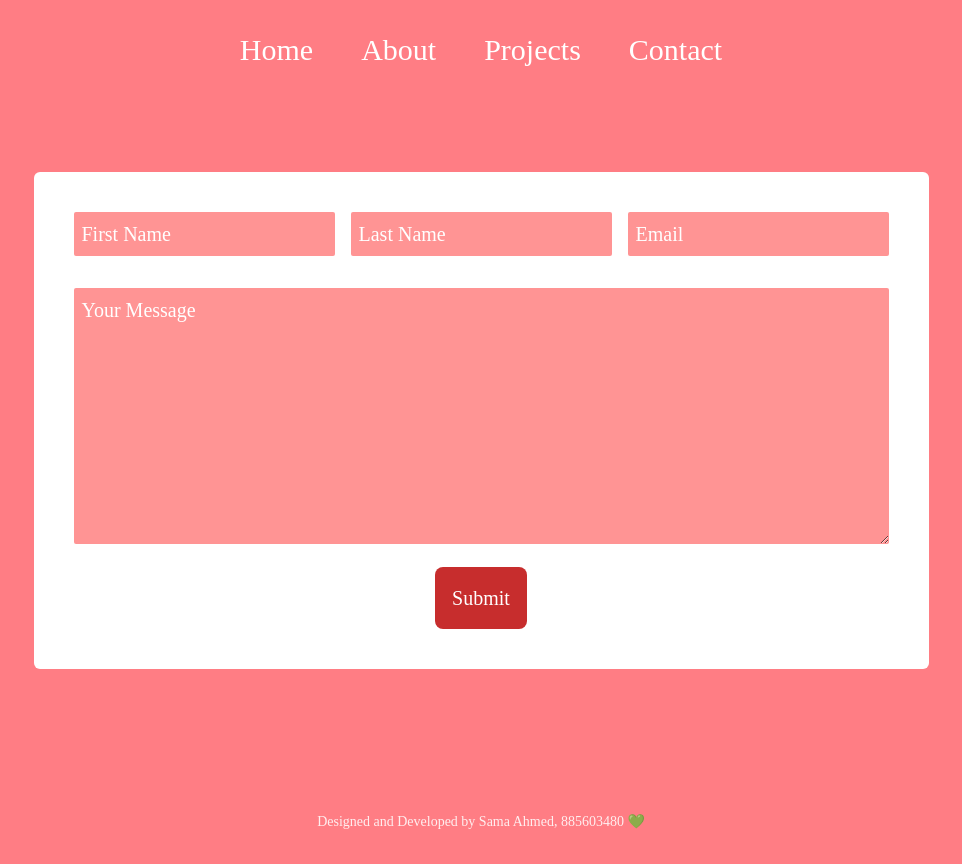
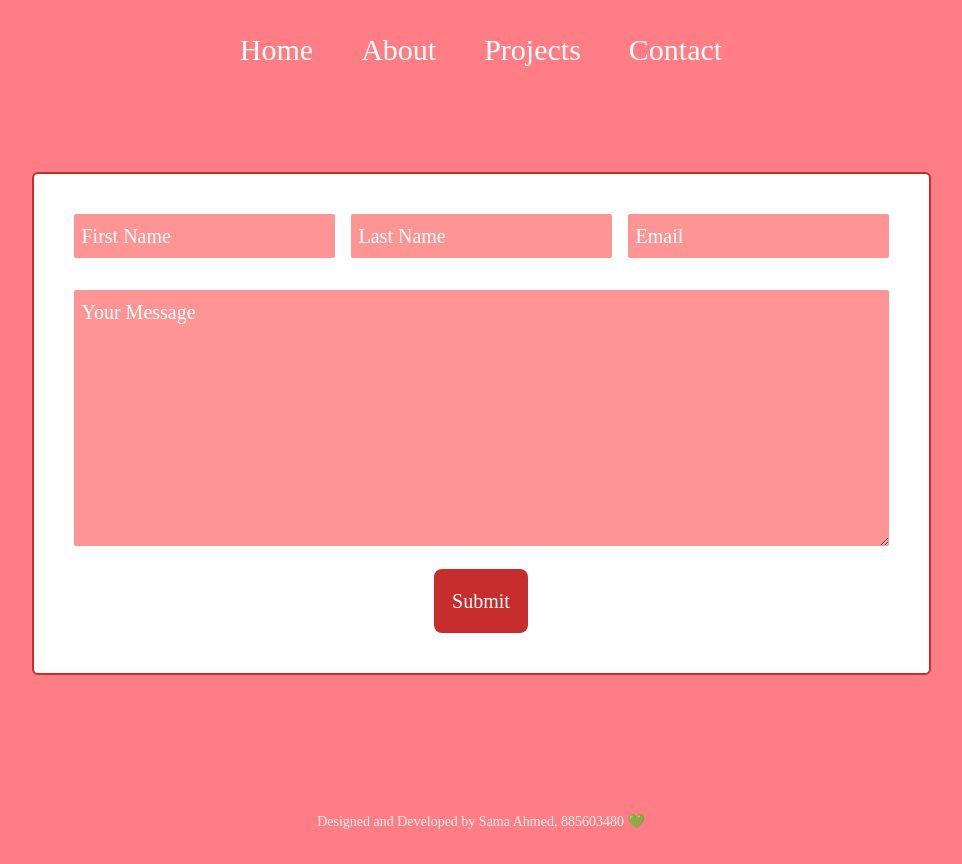
Before and after one commit to 26samaahmed/cs349-final-project, a React (Vite) app in the folder personal-portfolio/: page /contact in a window 1280 px wide. Shown: the whole page, without its empty margins (159-1121 px from the left). Built offline with nearby package versions, Linux system fonts and the light colour scheme; a web font is replaced by a local one.

Commit message:
test footer position + add smoother transitions

```diff
--- a/personal-portfolio/src/App.jsx
+++ b/personal-portfolio/src/App.jsx
@@ -14,7 +14,7 @@ function App() {
     <Router>
       <div className="min-h-screen flex flex-col">
         <Navbar />
-        <main className="flex-1 mt-8 md:mt-16">
+        <main className="flex-grow mt-8 md:mt-16">
           <Routes>
             <Route path="/" element={<Home />} />
             <Route path="/about" element={<AboutPage />} />
--- a/personal-portfolio/src/components/Footer.jsx
+++ b/personal-portfolio/src/components/Footer.jsx
@@ -1,6 +1,6 @@
 function Footer() {
   return (
-    <footer className="text-center mt-5 text-sm md:text-md">
+    <footer className="text-center text-sm md:text-md">
       <p>Designed and Developed by Sama Ahmed, 885603480 💚</p>
     </footer>
   );
--- a/personal-portfolio/src/components/NavBar.jsx
+++ b/personal-portfolio/src/components/NavBar.jsx
@@ -4,7 +4,7 @@ const navItems = [
   { text: 'Home', path: '/' },
   { text: 'About', path: '/about' },
   { text: 'Projects', path: '/projects' },
-  { text: 'Contact', path: '/contact' }
+  { text: 'Contact', path: '/contact' },
 ];
 
 function Navbar() {
@@ -13,12 +13,12 @@ function Navbar() {
       <div className="flex space-x-7 md:space-x-12">
         {navItems.map((item, index) => (
           <div key={index}>
-              <Link
-                to={item.path}
-                className="text-white hover:text-[#C72D2D] no-underline hover:underline"
-              >
-                {item.text}
-              </Link>
+            <Link
+              to={item.path}
+              className="text-white hover:text-[#C72D2D] no-underline hover:underline transition-all duration-300 ease-in-out"
+            >
+              {item.text}
+            </Link>
           </div>
         ))}
       </div>
--- a/personal-portfolio/src/pages/About.jsx
+++ b/personal-portfolio/src/pages/About.jsx
@@ -10,7 +10,7 @@ function About() {
         and I’m always eager to learn and explore new areas in tech</p>
 
       {/* link resume */}
-      <p className='text-md md:text-2xl text-left font-medium'><a href={Resume} target="_blank" rel="noreferrer" className='text-white hover:text-[#C72D2D] underline'>Check my Resume Here</a></p>
+      <p className='text-md md:text-2xl text-left font-medium'><a href={Resume} target="_blank" rel="noreferrer" className='text-white hover:text-[#C72D2D] underline transition-all duration-300 ease-in-out'>Check my Resume Here</a></p>
     </div>
   );
 }
--- a/personal-portfolio/src/pages/Contact.jsx
+++ b/personal-portfolio/src/pages/Contact.jsx
@@ -2,14 +2,14 @@ function Contact() {
   return (
     <div>
       <div className="rounded-md md:m-10 w-auto">
-        <form className="bg-white p-7 md:p-10 rounded-md">
+        <form className="bg-white p-7 md:p-10 rounded-md border-[#C72D2D] border-2">
         <div className="flex flex-col md:flex-row md:space-x-4 mb-4">
           <input type="text" id="name" name="name" className="w-full p-2 mb-4 bg-[#FF9494] placeholder-white rounded-sm text-xl" placeholder="First Name" required />
           <input type="text" id="name" name="name" className="w-full p-2 mb-4 bg-[#FF9494] placeholder-white rounded-sm text-xl" placeholder="Last Name" required />
           <input type="email" id="email" name="email" className="w-full p-2 mb-4 bg-[#FF9494] placeholder-white rounded-sm text-xl" placeholder="Email" required />
         </div>
           <textarea id="message" name="message" className="w-full p-2 mb-4 bg-[#FF9494] placeholder-white rounded-sm text-xl h-64" placeholder="Your Message" required></textarea>
-          <button type="submit" className="bg-[#C72D2D] text-white p-4 rounded-lg text-md md:text-xl">Submit</button>
+          <button type="submit" className="bg-[#C72D2D] text-white p-4 rounded-lg text-md md:text-xl hover:text-[#C72D2D] hover:bg-white transition-all duration-300 ease-in-out hover:border-[#C72D2D] border-2">Submit</button>
         </form>
       </div>
     </div>
--- a/personal-portfolio/src/pages/Projects.jsx
+++ b/personal-portfolio/src/pages/Projects.jsx
@@ -2,7 +2,7 @@ import { Link } from 'react-router-dom';
 
 function Project({ name, description, skills, url, link }) {
   return (
-    <div className="text-white bg-[#FCC1C1] p-5 rounded-md m-1 mb-5 md:m-10 w-auto">
+    <div className="text-white bg-[#FCC1C1] p-5 rounded-md m-1 mb-5 md:m-10 w-auto hover:border-2 hover:border-[#C72D2D]">
       <div className="flex flex-col md:flex-row md:justify-between items-start mb-4">
         <h1 className="text-xl md:text-2xl underline mb-4 md:mb-0">{name}</h1>
         <ul className="flex flex-wrap gap-2 md:gap-5">
@@ -19,12 +19,12 @@ function Project({ name, description, skills, url, link }) {
 
       <p className="text-md md:text-xl text-left mb-4">* {description}</p>
       <div className="flex justify-between items-center">
-        <a href={url} target="_blank" rel="noreferrer" className="text-[#C72D2D] hover:text-white underline">
+        <a href={url} target="_blank" rel="noreferrer" className="text-[#C72D2D] hover:text-white underline transition-all duration-300 ease-in-out">
           Project Link
         </a>
         <Link
           to={link}
-          className="text-[#C72D2D] hover:text-white hover:underline"
+          className="text-[#C72D2D] hover:text-white hover:underline transition-all duration-300 ease-in-out"
         >
           Learn More
         </Link>
```
